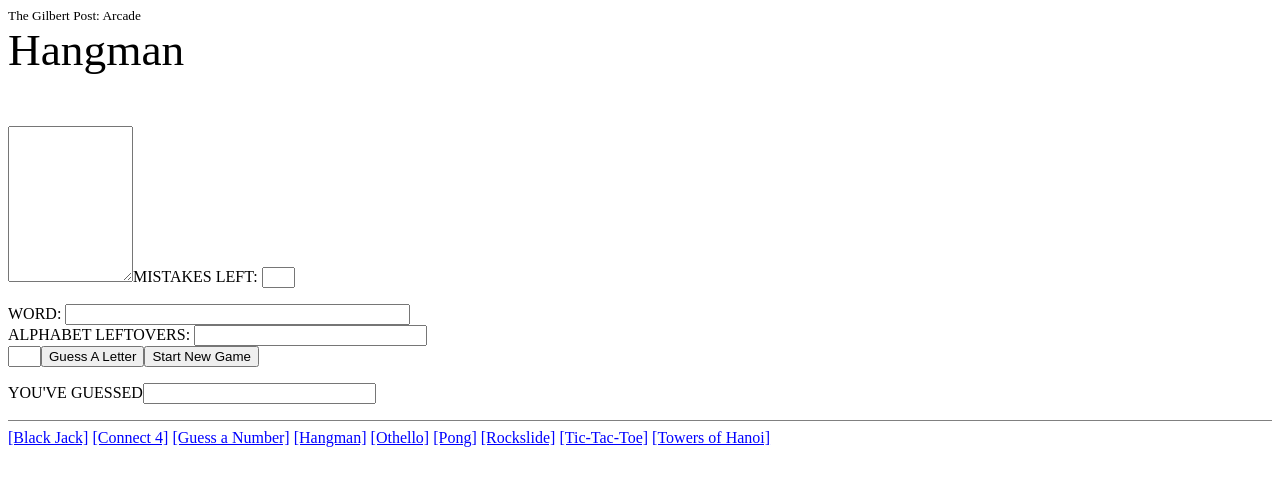
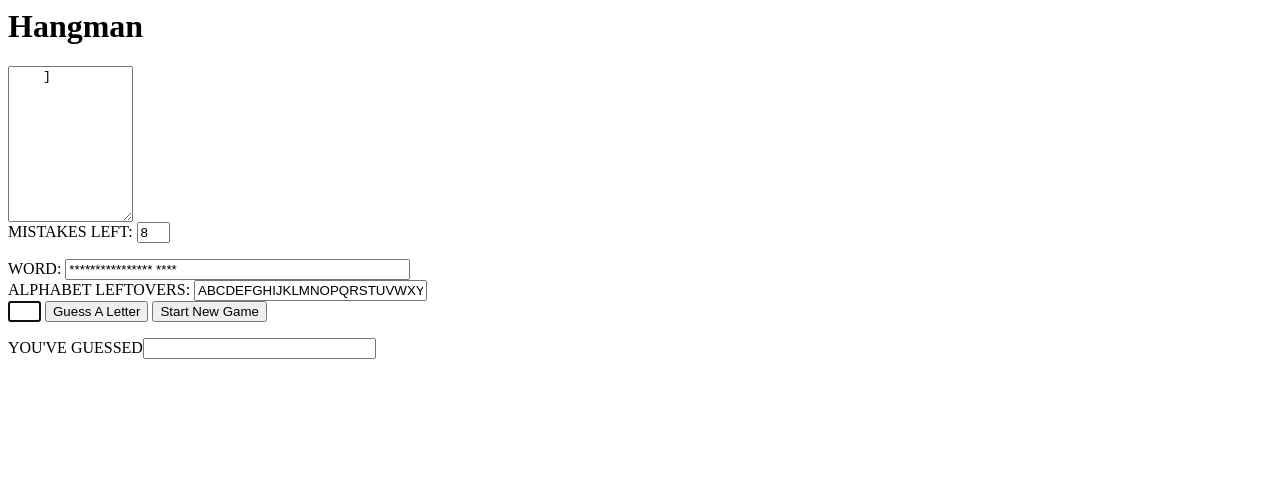
Before and after one commit to fadend/hangman, a plain HTML site: page hangman.html in a window 1280 px wide. Drawn offline with Linux system fonts and the light colour scheme.

Commit message:
Delete unhelpful elements and auto-start on page load
Delete some outdated styling. Also delete links to other
games as well as "The Gilbert Post".

Autostarting is helpful since otherwise it can appear broken.

```diff
--- a/hangman.html
+++ b/hangman.html
@@ -149,28 +149,29 @@ function redraw() {
 //-->
 </script>
 </head>
-<body bgcolor="#FFFFFF" text="#000000" link="#0000ff" alink="#ff0000" vlink="#ff00ff">
-
-<small style="font-size:10pt">The Gilbert Post: Arcade</small>
-<h1 style="font-size:34pt;font-weight:normal;margin-top:0px;margin-bottom:0px">Hangman</h1>
-
-<p>&nbsp;</p>
+<body>
+<h1>Hangman</h1>
 
 <form name="hangman">
 <textarea name="display" cols=13 rows=10>
-</textarea>MISTAKES LEFT: <input size=1 name="lives">
+</textarea>
+<br>
+MISTAKES LEFT: <input size=1 name="lives">
 <p>
 WORD: <input size=40 name="wordbox">
 <br>
 ALPHABET LEFTOVERS: <input size=26 name="alphabet">
 <br>
-<input size=1 maxlength=1 name="letterguess"><input type=button value="Guess A Letter" onClick="guess()"><input type="button" value="Start New Game" onClick="start()">
+<input size=1 maxlength=1 name="letterguess">
+<input id="guess-button" type=button value="Guess A Letter" onClick="guess()">
+<input id="start-button" type="button" value="Start New Game" onClick="start()"">
 </p>
 <p>
 YOU'VE GUESSED<input name="guessed" size=26>
 </p>
-<hr size=1 noshade>
-<a href="blackjack.html">[Black Jack]</a> <a href="connect4/">[Connect 4]</a> <a href="guessanum.html">[Guess a Number]</a> <a href="hangman.html">[Hangman]</a> <a href="othello">[Othello]</a> <a href="pong.html">[Pong]</a> <a href="rocks/">[Rockslide]</a> <a href="tictactoe.html">[Tic-Tac-Toe]</a> <a href="towers/">[Towers of Hanoi]</a>
 </form>
+<script>
+  start();
+</script>
 </body>
 </html>
```
